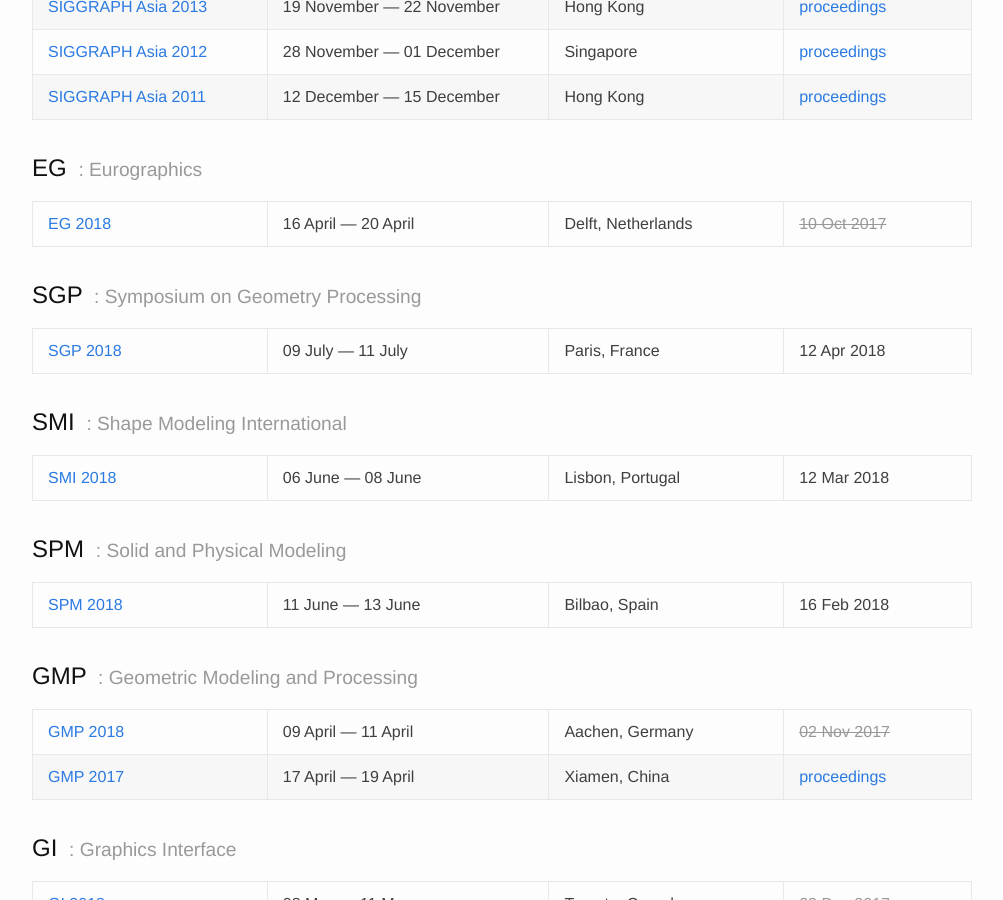
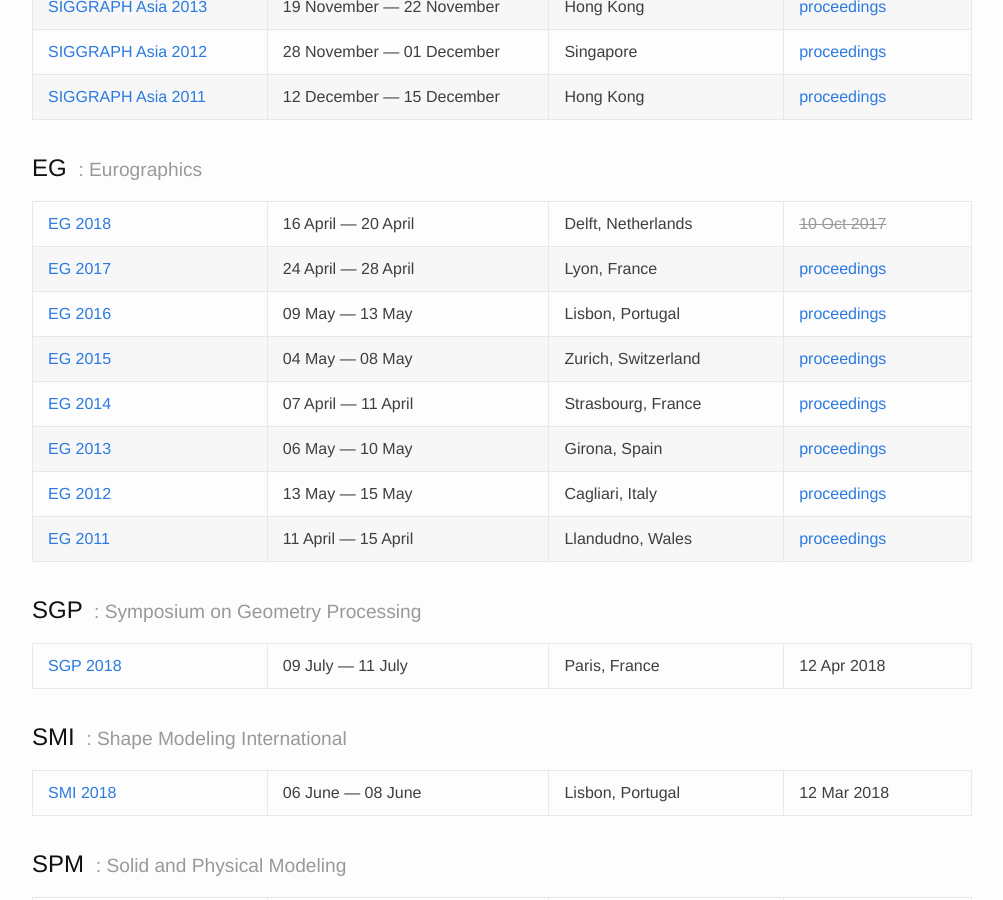
Before and after one commit to bbrrck/conf.github.io, a Jekyll site: the page built from index.md, in a window 1280 px wide and 900 px high, scrolled down 848 px. Shown: the whole window, without its empty margins (138-1141 px from the left). Built offline with Jekyll 4.4.1, drawn with Linux system fonts in a browser that asks for light colours.

Commit message:
add eurographics until 2011

```diff
--- a/_data/conferences.yml
+++ b/_data/conferences.yml
@@ -123,6 +123,48 @@
     start: 2018-04-16
     end  : 2018-04-20
     dead : 2017-10-10
+  - year : 2017
+    venue: Lyon, France
+    url  : http://eurographics2017.fr/
+    start: 2017-04-24
+    end  : 2017-04-28
+    proceedings: 'https://diglib.eg.org/handle/10.2312/2631246'
+  - year : 2016
+    venue: Lisbon, Portugal
+    url  : http://eurographics2016.pt/
+    start: 2016-05-09
+    end  : 2016-05-13
+    proceedings: 'https://diglib.eg.org/handle/10.2312/15062'
+  - year : 2015
+    venue: Zurich, Switzerland
+    url  : http://www.eurographics2015.ch/
+    start: 2015-05-04
+    end  : 2015-05-08
+    proceedings: 'https://diglib.eg.org/handle/10.2312/12086'
+  - year : 2014
+    venue: Strasbourg, France
+    url  : http://eg2014.unistra.fr/
+    start: 2014-04-07
+    end  : 2014-04-11
+    proceedings: 'https://diglib.eg.org/handle/10.2312/7703'
+  - year : 2013
+    venue: Girona, Spain
+    url  : http://eg2013.udg.edu/
+    start: 2013-05-06
+    end  : 2013-05-10
+    proceedings: 'https://diglib.eg.org/handle/10.2312/298'
+  - year : 2012
+    venue: Cagliari, Italy
+    url  : http://www.eurographics2012.it/
+    start: 2012-05-13
+    end  : 2012-05-15
+    proceedings: 'https://diglib.eg.org/handle/10.2312/292'
+  - year : 2011
+    venue: Llandudno, Wales
+    url  : http://eg2011.bangor.ac.uk/
+    start: 2011-04-11
+    end  : 2011-04-15
+    proceedings: 'https://diglib.eg.org/handle/10.2312/284'
 # ------------------------------------------------------------------------------
 # SGP
 # ------------------------------------------------------------------------------
```
Also changed, not shown: _includes/by_conference.html (+6 -5 lines).
